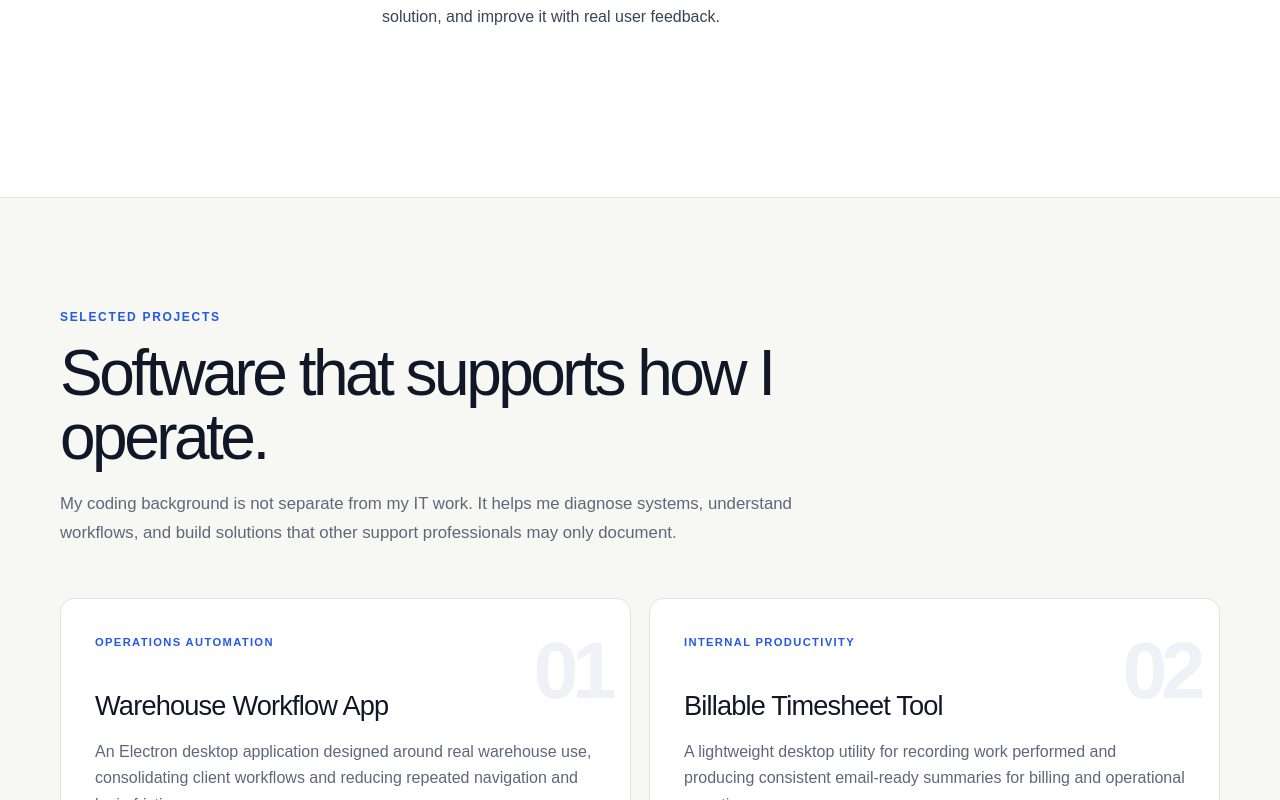
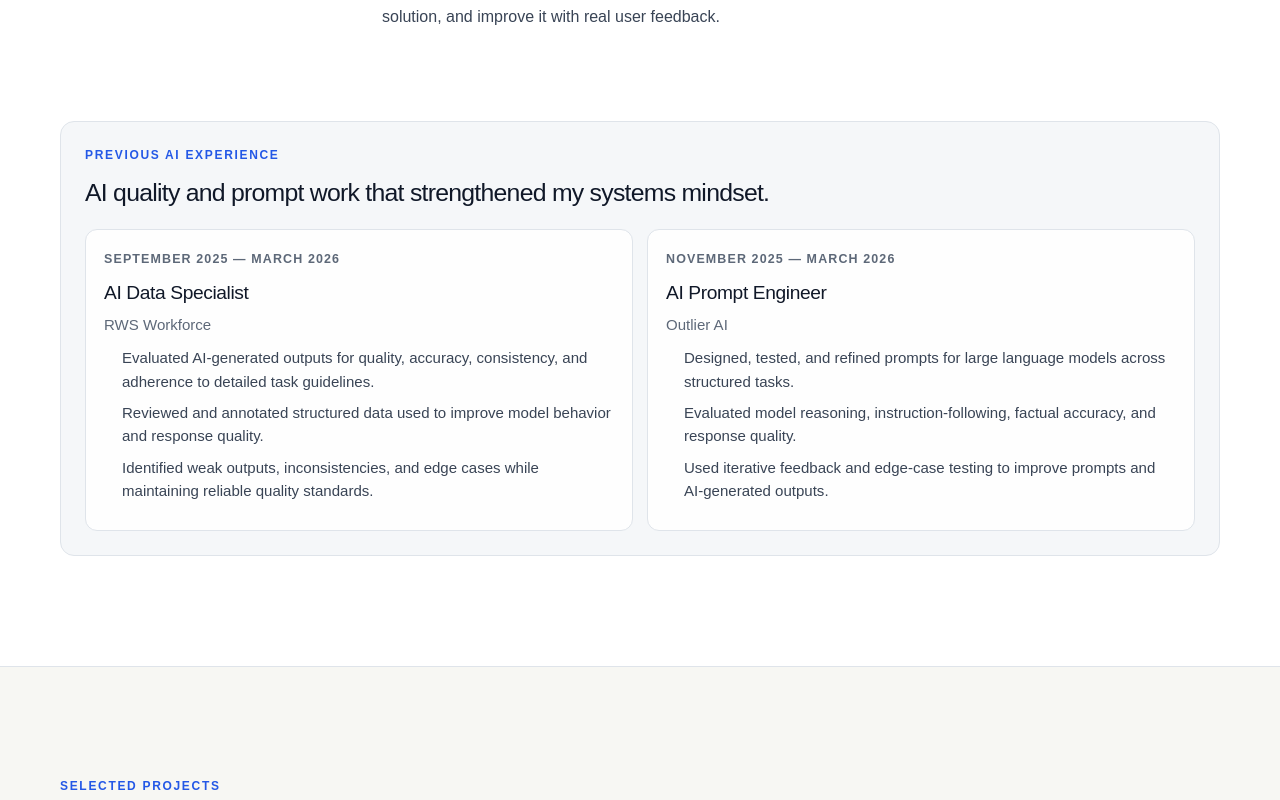
Before and after one commit to RishardDukes/rishard-portfolio-site, a Next.js app: page / in a window 1280 px wide. Shown: the part 3960-4760 px from the top of the page. Built offline with nearby package versions, Linux system fonts and the light colour scheme.

Commit message:
Add previous AI experience

```diff
--- a/app/globals.css
+++ b/app/globals.css
@@ -49,13 +49,13 @@ h1 { max-width:820px; margin:20px 0 24px; font-size:clamp(3.3rem,7vw,6.6rem); li
 .stats-wrap { background:var(--dark); color:white; }.stats{display:grid;grid-template-columns:repeat(4,1fr)}.stat{padding:42px 28px;border-left:1px solid rgba(255,255,255,.12)}.stat:last-child{border-right:1px solid rgba(255,255,255,.12)}.stat strong{display:block;font-size:2.5rem;letter-spacing:-.05em}.stat span{display:block;margin-top:8px;color:#aeb9c9;line-height:1.45;font-size:.86rem}
 .section { padding-block:110px; }.section-heading{max-width:800px;margin-bottom:50px}.section-heading.narrow{max-width:610px}.section-heading h2,.about-section h2,.contact h2{font-size:clamp(2.3rem,5vw,4.4rem);line-height:1;letter-spacing:-.055em;margin:15px 0 20px}.section-heading>p:last-child,.about-copy,.contact>p{color:var(--muted);font-size:1.05rem;line-height:1.75}
 .capability-grid{display:grid;grid-template-columns:repeat(2,1fr);gap:18px}.capability-card{padding:32px;background:var(--surface);border:1px solid var(--line);border-radius:14px}.capability-card h3,.project-card h3{font-size:1.45rem;letter-spacing:-.03em;margin:0 0 12px}.capability-card>p,.project-card>p{color:var(--muted);line-height:1.65}.tags{display:flex;gap:7px;flex-wrap:wrap;margin-top:22px}.tags span,.skill-row span{font-size:.73rem;font-weight:800;padding:7px 9px;border:1px solid var(--line);border-radius:6px;background:var(--tag)}
-.experience-section{background:var(--surface);border-block:1px solid var(--line)}.role{display:grid;grid-template-columns:240px 1fr;gap:55px;padding:45px 0;border-top:1px solid var(--line)}.role-side p{margin:0 0 9px;color:var(--accent);font-weight:900;font-size:.75rem;text-transform:uppercase;letter-spacing:.12em}.role-side span{color:var(--muted);font-size:.88rem}.role-body h3{font-size:2rem;letter-spacing:-.04em;margin:0}.role-body h4{margin:7px 0 24px;color:var(--muted);font-weight:600}.role-body ul{padding-left:19px;margin:0}.role-body li{padding-left:8px;margin:12px 0;color:var(--role-text);line-height:1.65}
+.experience-section{background:var(--surface);border-block:1px solid var(--line)}.role{display:grid;grid-template-columns:240px 1fr;gap:55px;padding:45px 0;border-top:1px solid var(--line)}.role-side p{margin:0 0 9px;color:var(--accent);font-weight:900;font-size:.75rem;text-transform:uppercase;letter-spacing:.12em}.role-side span{color:var(--muted);font-size:.88rem}.role-body h3{font-size:2rem;letter-spacing:-.04em;margin:0}.role-body h4{margin:7px 0 24px;color:var(--muted);font-weight:600}.role-body ul{padding-left:19px;margin:0}.role-body li{padding-left:8px;margin:12px 0;color:var(--role-text);line-height:1.65}.ai-history{margin-top:34px;padding:24px;border:1px solid var(--line);border-radius:14px;background:color-mix(in srgb,var(--surface-soft) 55%,var(--surface))}.ai-history-heading h3{margin:10px 0 0;font-size:1.55rem;letter-spacing:-.03em}.ai-role-grid{display:grid;grid-template-columns:repeat(2,1fr);gap:14px;margin-top:18px}.ai-role{padding:20px 18px;border:1px solid var(--line);border-radius:12px;background:color-mix(in srgb,var(--surface) 94%,var(--surface-soft))}.ai-role-period{margin:0;color:var(--muted);font-size:.78rem;font-weight:800;text-transform:uppercase;letter-spacing:.09em}.ai-role h4{margin:10px 0 6px;font-size:1.2rem;letter-spacing:-.02em}.ai-role-company{margin:0 0 10px;color:var(--muted);font-size:.94rem}.ai-role ul{margin:0;padding-left:18px}.ai-role li{margin:8px 0;color:var(--role-text);line-height:1.55;font-size:.94rem}
 .project-grid{display:grid;grid-template-columns:repeat(2,1fr);gap:18px}.project-card{position:relative;min-height:330px;padding:34px;background:var(--surface);border:1px solid var(--line);border-radius:14px;overflow:hidden}.project-number{position:absolute;right:20px;top:12px;font-size:5rem;font-weight:900;color:#eef1f5;letter-spacing:-.08em}.project-type{position:relative;color:var(--accent)!important;font-weight:900;text-transform:uppercase;font-size:.7rem;letter-spacing:.12em}.project-card h3{position:relative;margin-top:35px;font-size:1.7rem}
 .skills-section{background:var(--surface-soft)}.skills-layout{display:grid;grid-template-columns:.8fr 1.2fr;gap:80px}.skill-row{padding:25px 0;border-top:1px solid var(--line)}.skill-row h3{margin:0 0 15px;font-size:1rem}.skill-row div{display:flex;gap:8px;flex-wrap:wrap}
 .about-section{display:grid;grid-template-columns:1fr 1fr;gap:80px}.about-copy p{margin-top:0;margin-bottom:20px}
 .contact{text-align:center;padding-block:120px}.contact h2{max-width:850px;margin-inline:auto}.contact>p{max-width:680px;margin-inline:auto}
 footer{background:var(--dark);color:white}.footer-inner{min-height:92px;display:flex;justify-content:space-between;align-items:center;color:#aeb9c9;font-size:.82rem}
-@media(max-width:900px){.hero{grid-template-columns:1fr;gap:35px}.hero-panel{transform:none}.stats{grid-template-columns:repeat(2,1fr)}.stat:nth-child(2){border-right:1px solid rgba(255,255,255,.12)}.capability-grid,.project-grid,.skills-layout,.about-section{grid-template-columns:1fr}.role{grid-template-columns:1fr;gap:20px}.skills-layout,.about-section{gap:35px}}
+@media(max-width:900px){.hero{grid-template-columns:1fr;gap:35px}.hero-panel{transform:none}.stats{grid-template-columns:repeat(2,1fr)}.stat:nth-child(2){border-right:1px solid rgba(255,255,255,.12)}.capability-grid,.project-grid,.skills-layout,.about-section,.ai-role-grid{grid-template-columns:1fr}.role{grid-template-columns:1fr;gap:20px}.skills-layout,.about-section{gap:35px}}
 @media(max-width:640px){.container{width:min(100% - 24px,1160px)}.nav-links>a:not(.nav-cta){display:none}.hero{padding-block:60px;min-height:auto}h1{font-size:3.4rem}.hero-meta{flex-direction:column;gap:8px}.stats{grid-template-columns:1fr}.stat{border-right:1px solid rgba(255,255,255,.12);border-bottom:1px solid rgba(255,255,255,.12)}.section{padding-block:78px}.capability-grid,.project-grid{grid-template-columns:1fr}.role-body h3{font-size:1.55rem}.footer-inner{flex-direction:column;justify-content:center;gap:9px;text-align:center}}
 
 
@@ -85,7 +85,7 @@ body, .nav-shell, .capability-card, .project-card, .secondary, .experience-secti
 .personal-card p { margin:0 0 14px; color:var(--muted); line-height:1.72; }
 .personal-card p:last-child { margin-bottom:0; }
 .journey-section { background:var(--surface); border-block:1px solid var(--line); }
-.journey-track { display:grid; grid-template-columns:repeat(5,1fr); gap:0; border-top:1px solid var(--line); }
+.journey-track { display:grid; grid-template-columns:repeat(7,1fr); gap:0; border-top:1px solid var(--line); }
 .journey-item { position:relative; padding:34px 24px 20px 0; border-right:1px solid var(--line); }
 .journey-item:not(:first-child) { padding-left:24px; }
 .journey-item:last-child { border-right:0; }
--- a/app/page.tsx
+++ b/app/page.tsx
@@ -39,6 +39,29 @@ const work = [
       "Built an Electron-based Warehouse Workflow application that centralizes client access and helps picking and packing teams move between required systems faster.",
       "Built an Electron timesheet utility that captures billable work and generates structured email summaries, reducing repetitive manual reporting.",
       "Use programming as an operational advantage: identify friction, understand the process, build the smallest useful solution, and improve it with real user feedback.",
+    ],
+  },
+];
+
+const previousAIExperience = [
+  {
+    title: "AI Data Specialist",
+    company: "RWS Workforce",
+    period: "September 2025 — March 2026",
+    bullets: [
+      "Evaluated AI-generated outputs for quality, accuracy, consistency, and adherence to detailed task guidelines.",
+      "Reviewed and annotated structured data used to improve model behavior and response quality.",
+      "Identified weak outputs, inconsistencies, and edge cases while maintaining reliable quality standards.",
+    ],
+  },
+  {
+    title: "AI Prompt Engineer",
+    company: "Outlier AI",
+    period: "November 2025 — March 2026",
+    bullets: [
+      "Designed, tested, and refined prompts for large language models across structured tasks.",
+      "Evaluated model reasoning, instruction-following, factual accuracy, and response quality.",
+      "Used iterative feedback and edge-case testing to improve prompts and AI-generated outputs.",
     ],
   },
 ];
@@ -118,6 +141,13 @@ export default function Home() {
             <div className="ops-copy"><p className="eyebrow">A real part of the work</p><h3>Every device has a lifecycle.</h3><p>Assessment, secure wiping, operating-system recovery, configuration, quality checks, staging, and documentation all have to happen before a device is ready for its next user or client workflow.</p><div className="tags"><span>Secure Wiping</span><span>macOS Recovery</span><span>Device Readiness</span><span>Quality Control</span></div></div>
           </div>
           <div className="timeline">{work.map((role) => <article className="role" key={role.title}><div className="role-side"><p>{role.eyebrow}</p><span>{role.period}</span></div><div className="role-body"><h3>{role.title}</h3><h4>{role.company}</h4><ul>{role.bullets.map((bullet) => <li key={bullet}>{bullet}</li>)}</ul></div></article>)}</div>
+          <div className="ai-history">
+            <div className="ai-history-heading">
+              <p className="eyebrow">Previous AI Experience</p>
+              <h3>AI quality and prompt work that strengthened my systems mindset.</h3>
+            </div>
+            <div className="ai-role-grid">{previousAIExperience.map((role) => <article className="ai-role" key={role.title}><p className="ai-role-period">{role.period}</p><h4>{role.title}</h4><p className="ai-role-company">{role.company}</p><ul>{role.bullets.map((bullet) => <li key={bullet}>{bullet}</li>)}</ul></article>)}</div>
+          </div>
         </div>
       </section>
 
@@ -131,7 +161,7 @@ export default function Home() {
       <section className="section container personal-section" id="about">
         <div className="section-heading"><p className="eyebrow">About me</p><h2>Curious by nature, practical by experience.</h2></div>
         <div className="personal-grid">
-          <article className="personal-card personal-card-wide"><h3>My background</h3><div><p>I graduated from Florida State University with a bachelor’s degree in Computational Science and a 3.1 GPA. Since then, my professional experience has expanded across IT operations and asset management, AI quality assurance, prompt engineering, and personal software projects.</p><p>I enjoy learning new systems, taking on unfamiliar technology, and contributing to projects and products that people can actually use.</p></div></article>
+          <article className="personal-card personal-card-wide"><h3>My background</h3><div><p>I graduated from Florida State University with a bachelor’s degree in Computational Science and a 3.1 GPA. Since then, my professional experience has expanded across IT operations and asset management, AI quality assurance, prompt engineering, and automation-focused software projects.</p><p>I enjoy learning new systems, taking on unfamiliar technology, and contributing to projects and products that people can actually use.</p></div></article>
           <article className="personal-card"><h3>Outside of work</h3><p>I’m a serious gym person and currently train six days a week with a routine that changes monthly. I focus more on strength and endurance than aesthetics.</p><p>I also love EDM and going to raves. KETTAMA, ANOTR, and Underworld are a few of my favorite artists. Traveling is another major interest of mine, and I’ve visited four countries so far.</p></article>
           <article className="personal-card"><h3>What I’m working toward</h3><p>My long-term goal is to build a career at the intersection of AI, data, and engineering. I’m continuing to strengthen my experience in IT operations, automation, databases, and software so I can move into the part of the technology industry that interests me most.</p></article>
         </div>
@@ -144,7 +174,7 @@ export default function Home() {
         </div>
       </section>
 
-      <section className="section journey-section"><div className="container"><div className="section-heading narrow"><p className="eyebrow">Career journey</p><h2>A path shaped by curiosity and adaptation.</h2></div><div className="journey-track"><div className="journey-item"><span>2020–2021</span><h3>Biomedical Engineering</h3><p>Florida State University</p></div><div className="journey-item"><span>2021–2022</span><h3>Computational Biology</h3><p>Florida State University</p></div><div className="journey-item"><span>2022–2024</span><h3>Computational Science</h3><p>B.S. earned in December 2024</p></div><div className="journey-item"><span>2025–2026</span><h3>Warehouse Associate</h3><p>Phase V Fulfillment</p></div><div className="journey-item active"><span>2026–Present</span><h3>IT Operations & Asset Management</h3><p>Phase V Fulfillment</p></div></div></div></section>
+      <section className="section journey-section"><div className="container"><div className="section-heading narrow"><p className="eyebrow">Career journey</p><h2>A path shaped by curiosity and adaptation.</h2></div><div className="journey-track"><div className="journey-item"><span>2020–2021</span><h3>Biomedical Engineering</h3><p>Florida State University</p></div><div className="journey-item"><span>2021–2022</span><h3>Computational Biology</h3><p>Florida State University</p></div><div className="journey-item"><span>2022–2024</span><h3>Computational Science</h3><p>B.S. earned in December 2024</p></div><div className="journey-item"><span>2025–2026</span><h3>Warehouse Associate</h3><p>Phase V Fulfillment</p></div><div className="journey-item"><span>2025–2026</span><h3>AI Data Specialist</h3><p>RWS Workforce</p></div><div className="journey-item"><span>2025–2026</span><h3>AI Prompt Engineer</h3><p>Outlier AI</p></div><div className="journey-item active"><span>2026–Present</span><h3>IT Operations & Asset Management</h3><p>Phase V Fulfillment</p></div></div></div></section>
 
       <section className="contact container"><p className="eyebrow">Let’s work together</p><h2>Looking for someone who can support the operation and improve it?</h2><p>I’m interested in remote IT support, technical support, junior systems administration, IT operations, and asset management opportunities.</p><div className="hero-actions centered"><a className="button primary" href="https://www.linkedin.com/in/rishard-dukes" target="_blank" rel="noreferrer">Message me on LinkedIn ↗</a><a className="button secondary" href="https://github.com/RishardDukes" target="_blank" rel="noreferrer">Explore GitHub</a></div></section>
 
```
